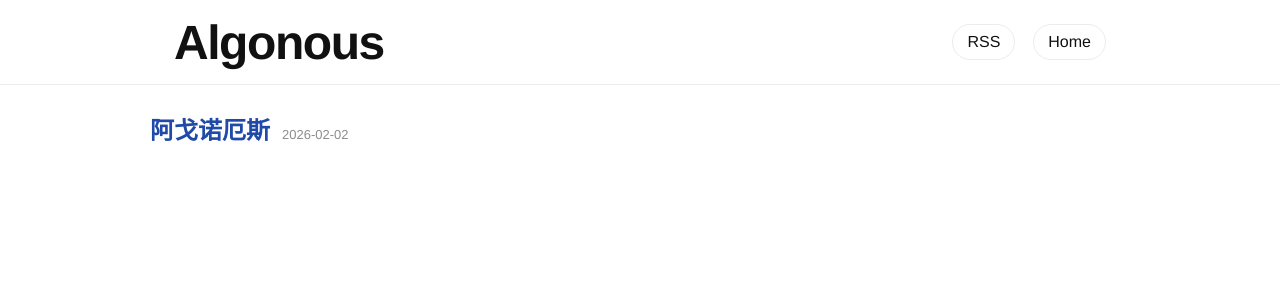
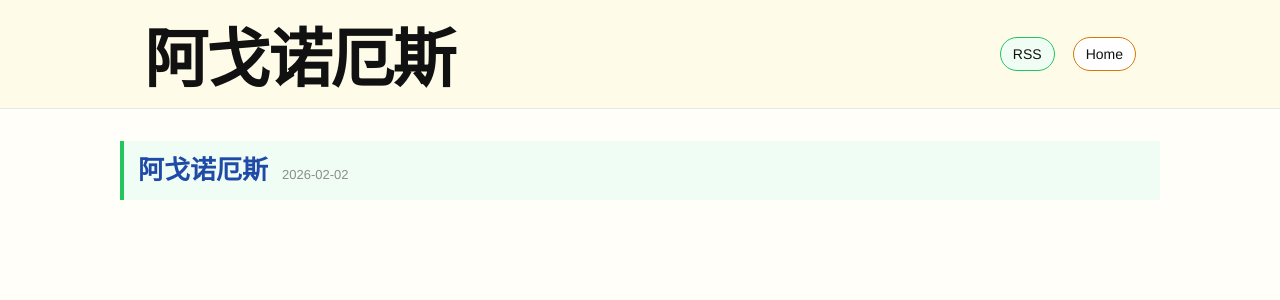
Before and after one commit to algonous/blog, a Jekyll site: the page built from index.html, in a window 1280 px wide. Shown: the top 300 px of the page. Built offline with Jekyll 4.4.1, drawn with Linux system fonts in a browser that asks for light colours.

Commit message:
style: move homepage css into blog repo and apply md2html palette

```diff
--- a/_config.yml
+++ b/_config.yml
@@ -1,4 +1,4 @@
-title: Algonous
+title: 阿戈诺厄斯
 description: Published writings from memory.
 url: "https://algonous.github.io"
 baseurl: "/blog"
--- /dev/null
+++ b/assets/css/site.css
@@ -0,0 +1,142 @@
+:root {
+  --text: #111111;
+  --muted: #8d8d8d;
+  --line: #e8e8e8;
+  --bg: #fffef8;
+  --link: #1f4aa8;
+
+  /* md2html-inspired semantic tones */
+  --green-bg: #f0fdf4;
+  --green-line: #22c55e;
+  --yellow-bg: #fefce8;
+  --yellow-line: #d97706;
+  --red-bg: #fef2f2;
+  --red-line: #ef4444;
+}
+
+* {
+  box-sizing: border-box;
+}
+
+body {
+  margin: 0;
+  background: var(--bg);
+  color: var(--text);
+  font-family: "Helvetica Neue", Helvetica, Arial, sans-serif;
+}
+
+.wrap {
+  max-width: 1040px;
+  margin: 0 auto;
+  padding: 0 24px;
+}
+
+.head-bar {
+  background: var(--yellow-bg);
+  border-bottom: 1px solid var(--line);
+}
+
+.head-inner {
+  height: 108px;
+  display: flex;
+  align-items: center;
+  justify-content: space-between;
+}
+
+.site-name {
+  font-size: 64px;
+  font-weight: 700;
+  letter-spacing: -0.03em;
+  text-decoration: none;
+  color: var(--text);
+}
+
+.actions {
+  display: flex;
+  gap: 18px;
+}
+
+.action-btn {
+  text-decoration: none;
+  color: var(--text);
+  font-size: 14px;
+  border: 1px solid transparent;
+  border-radius: 999px;
+  padding: 8px 12px;
+  transition: background-color 120ms ease, border-color 120ms ease;
+}
+
+.action-btn.rss {
+  background: var(--green-bg);
+  border-color: var(--green-line);
+}
+
+.action-btn.home {
+  background: #ffffff;
+  border-color: var(--yellow-line);
+}
+
+.list {
+  padding: 32px 0 44px;
+}
+
+.post-list {
+  margin: 0;
+  padding: 0;
+  list-style: none;
+}
+
+.post-item + .post-item {
+  margin-top: 14px;
+}
+
+.post-item:nth-child(odd) .post-row {
+  background: var(--green-bg);
+  border-color: var(--green-line);
+}
+
+.post-item:nth-child(even) .post-row {
+  background: var(--yellow-bg);
+  border-color: var(--yellow-line);
+}
+
+.post-row {
+  display: flex;
+  align-items: baseline;
+  gap: 14px;
+  text-decoration: none;
+  line-height: 1.5;
+  border-left: 4px solid transparent;
+  padding: 10px 14px;
+  transition: background-color 120ms ease, border-color 120ms ease;
+}
+
+.post-row:hover {
+  background: var(--red-bg);
+  border-color: var(--red-line);
+}
+
+.post-title {
+  color: var(--link);
+  font-size: 26px;
+  font-weight: 600;
+}
+
+.post-date {
+  color: var(--muted);
+  font-size: 13px;
+}
+
+@media (max-width: 720px) {
+  .site-name {
+    font-size: 38px;
+  }
+
+  .head-inner {
+    height: 84px;
+  }
+
+  .post-title {
+    font-size: 20px;
+  }
+}
--- a/index.html
+++ b/index.html
@@ -6,120 +6,15 @@
     <meta charset="utf-8" />
     <meta name="viewport" content="width=device-width, initial-scale=1" />
     <title>{{ site.title }}</title>
-    <style>
-      :root {
-        --text: #111111;
-        --muted: #8d8d8d;
-        --line: #ececec;
-        --bg: #ffffff;
-        --link: #1f4aa8;
-      }
-
-      * {
-        box-sizing: border-box;
-      }
-
-      body {
-        margin: 0;
-        background: var(--bg);
-        color: var(--text);
-        font-family: "Helvetica Neue", Helvetica, Arial, sans-serif;
-      }
-
-      .wrap {
-        max-width: 980px;
-        margin: 0 auto;
-        padding: 0 24px;
-      }
-
-      .head-bar {
-        border-bottom: 1px solid var(--line);
-      }
-
-      .head-inner {
-        height: 84px;
-        display: flex;
-        align-items: center;
-        justify-content: space-between;
-      }
-
-      .site-name {
-        font-size: 48px;
-        font-weight: 700;
-        letter-spacing: -0.03em;
-        text-decoration: none;
-        color: var(--text);
-      }
-
-      .actions {
-        display: flex;
-        gap: 18px;
-      }
-
-      .action-btn {
-        text-decoration: none;
-        color: var(--text);
-        font-size: 16px;
-        border: 1px solid var(--line);
-        border-radius: 999px;
-        padding: 8px 14px;
-      }
-
-      .list {
-        padding: 28px 0 40px;
-      }
-
-      .post-list {
-        margin: 0;
-        padding: 0;
-        list-style: none;
-      }
-
-      .post-item + .post-item {
-        margin-top: 16px;
-      }
-
-      .post-row {
-        display: flex;
-        align-items: baseline;
-        gap: 12px;
-        text-decoration: none;
-        line-height: 1.5;
-      }
-
-      .post-title {
-        color: var(--link);
-        font-size: 24px;
-        font-weight: 600;
-      }
-
-      .post-date {
-        color: var(--muted);
-        font-size: 13px;
-      }
-
-      @media (max-width: 720px) {
-        .site-name {
-          font-size: 34px;
-        }
-
-        .head-inner {
-          height: 72px;
-        }
-
-        .post-title {
-          font-size: 20px;
-        }
-      }
-    </style>
+    <link rel="stylesheet" href="{{ '/assets/css/site.css' | relative_url }}" />
   </head>
   <body>
     <header class="head-bar">
       <div class="wrap head-inner">
-        <a class="site-name" href="{{ '/' | relative_url }}">Algonous</a>
+        <a class="site-name" href="{{ '/' | relative_url }}">阿戈诺厄斯</a>
         <nav class="actions">
-          <a class="action-btn" href="{{ '/feed.xml' | relative_url }}">RSS</a>
-          <a class="action-btn" href="{{ '/' | relative_url }}">Home</a>
+          <a class="action-btn rss" href="{{ '/feed.xml' | relative_url }}">RSS</a>
+          <a class="action-btn home" href="{{ '/' | relative_url }}">Home</a>
         </nav>
       </div>
     </header>
```
